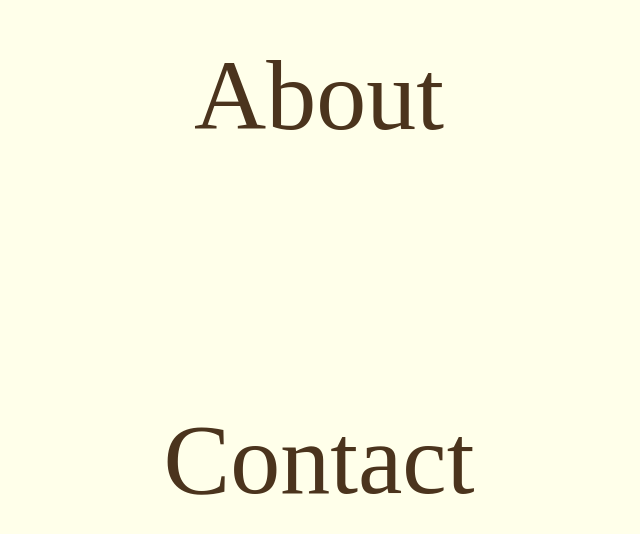
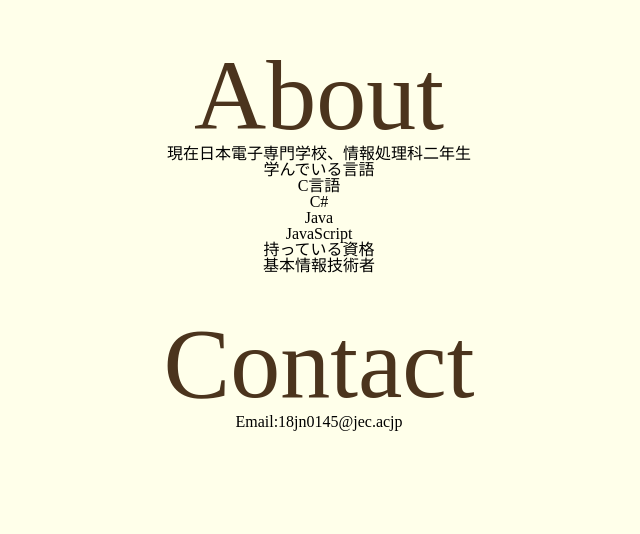
Before and after one commit to YoshinoShotaro/yos, a plain HTML site: page index.html in a window 1280 px wide. Shown: the part 940-1474 px from the top of the page, without its empty margins (321-961 px from the left). Drawn offline with nearby package versions, Linux system fonts and the light colour scheme.

Commit message:
Add files via upload

```diff
--- a/index.html
+++ b/index.html
@@ -49,8 +49,25 @@
           <!----about------>
           <a id="about" class="anchor"></a>
           <div class="contents">
+
               <h1>About</h1>
-              <br><br><br><br><br><br><br><br><br><br><br><br><br><br>
+              <p>現在日本電子専門学校、情報処理科二年生</p>
+
+              <div id="language">
+              <p>学んでいる言語</p>
+                  <ul>
+                    <li>C言語</li>
+                    <li>C#</li>
+                    <li>Java</li>
+                    <li>JavaScript</li>
+                  </ul>
+              </div>
+
+              <div id="license">
+                  <p>持っている資格</p>
+                  <p>基本情報技術者</p>
+              </div>
+
           </div>
           <!---about----->
 
@@ -58,7 +75,7 @@
           <a id="contact" class="anchor"></a>
           <div class="contents">
               <h1>Contact</h1>
-              <br><br><br><br><br><br><br><br><br><br><br><br><br><br>
+              <p>Email:18jn0145@jec.acjp</p>
           </div>
           <!----contact----->
       </article>
--- a/style.css
+++ b/style.css
@@ -54,13 +54,6 @@ nav ul{
 	text-align: center;
  }
 
-header logo{
-	margin:0 auto;
-	text-align: center;
-
-}
-
-
 
  a:hover {
 	color: #76abe9;
```
